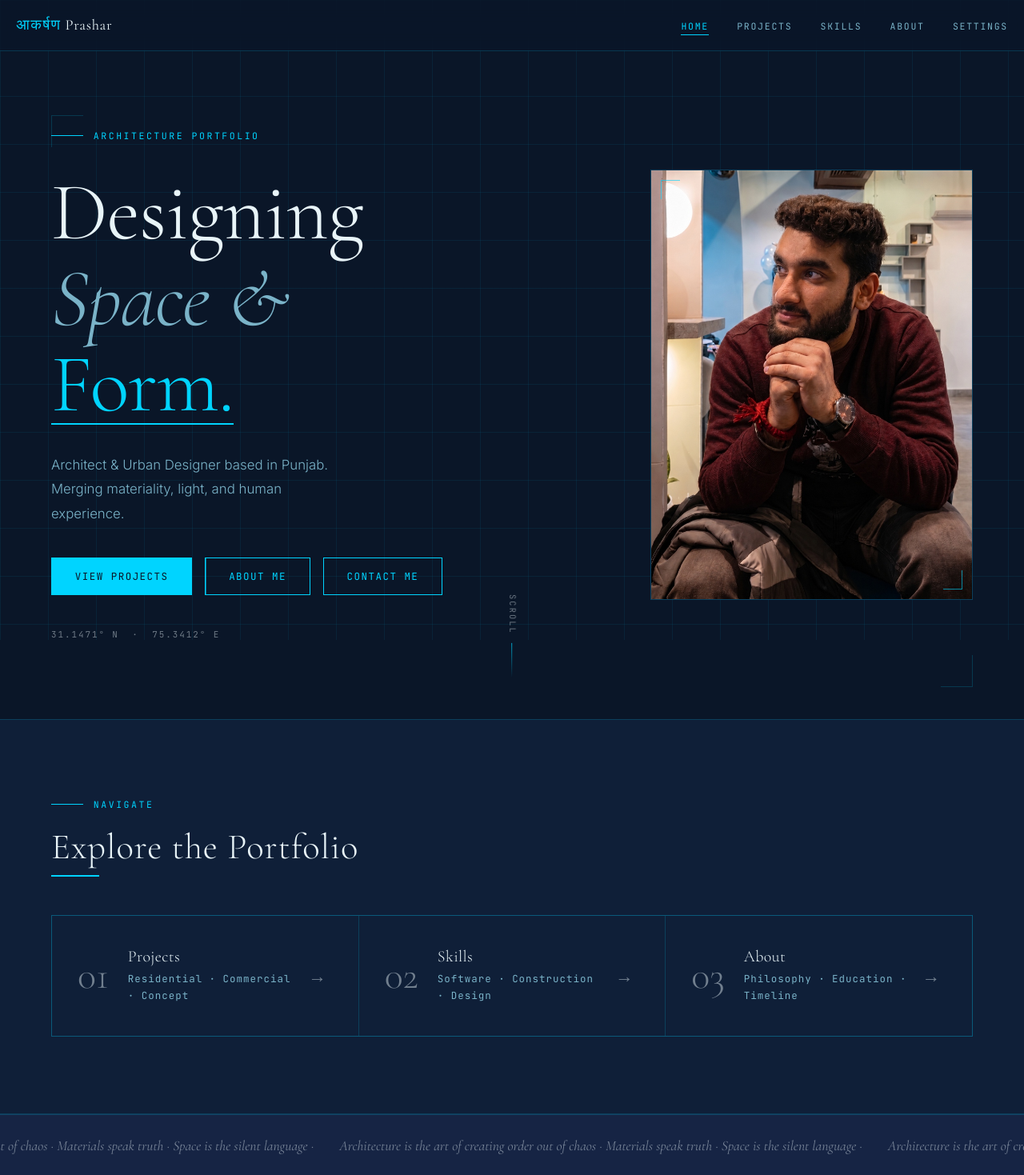
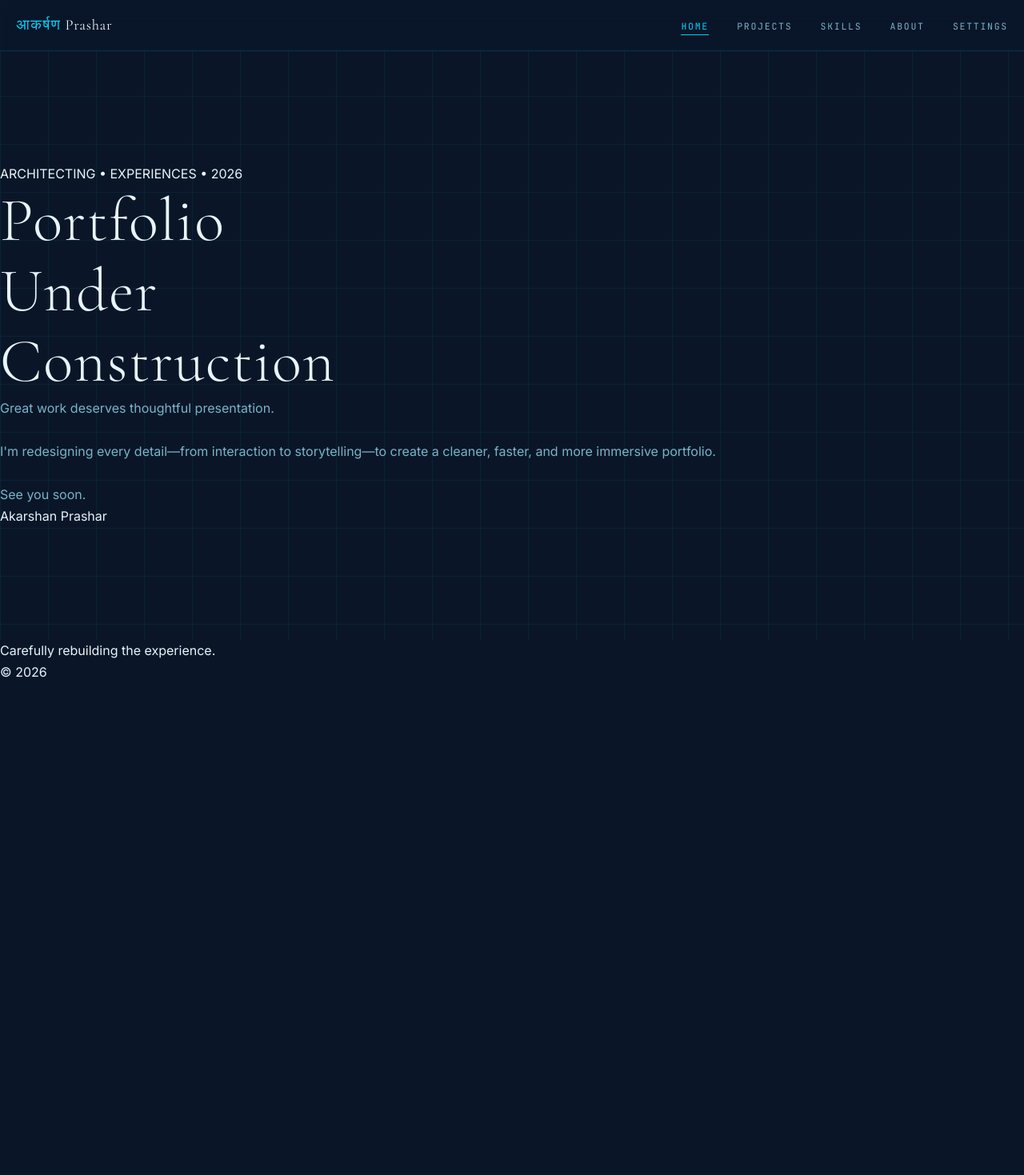
Before and after one commit to AkarshanPrashar/AkarshanPrashar.github.io, a Next.js app: page / in a window 1280 px wide. Shown: the top 1469 px of the page at 80% size. After the commit the page ends 864 px from the top, so only its background shows below. Built offline with nearby package versions, Linux system fonts and the light colour scheme.

Commit message:
Updated page.jsx for maintainence

```diff
--- a/app/page.jsx
+++ b/app/page.jsx
@@ -1,139 +1,254 @@
-'use client';
-import Link from 'next/link';
-import { useEffect, useRef } from 'react';
-import styles from './page.module.css';
+// 'use client';
+// import Link from 'next/link';
+// import { useEffect, useRef } from 'react';
+// import styles from './page.module.css';
 
-const quickLinks = [
-  { href: '/projects', label: 'Projects', desc: 'Residential · Commercial · Concept', num: '01' },
-  { href: '/skills', label: 'Skills', desc: 'Software · Construction · Design', num: '02' },
-  { href: '/about', label: 'About', desc: 'Philosophy · Education · Timeline', num: '03' },
-];
+// const quickLinks = [
+//   { href: '/projects', label: 'Projects', desc: 'Residential · Commercial · Concept', num: '01' },
+//   { href: '/skills', label: 'Skills', desc: 'Software · Construction · Design', num: '02' },
+//   { href: '/about', label: 'About', desc: 'Philosophy · Education · Timeline', num: '03' },
+// ];
 
-export default function HomePage() {
-  const heroRef = useRef(null);
+// export default function HomePage() {
+//   const heroRef = useRef(null);
 
-  // Parallax hero text on mouse move
-  useEffect(() => {
-    const hero = heroRef.current;
-    if (!hero) return;
-    const handle = (e) => {
-      const { innerWidth: W, innerHeight: H } = window;
-      const dx = (e.clientX / W - 0.5) * 18;
-      const dy = (e.clientY / H - 0.5) * 10;
-      hero.style.setProperty('--mx', `${dx}px`);
-      hero.style.setProperty('--my', `${dy}px`);
-    };
-    window.addEventListener('mousemove', handle);
-    return () => window.removeEventListener('mousemove', handle);
-  }, []);
+//   // Parallax hero text on mouse move
+//   useEffect(() => {
+//     const hero = heroRef.current;
+//     if (!hero) return;
+//     const handle = (e) => {
+//       const { innerWidth: W, innerHeight: H } = window;
+//       const dx = (e.clientX / W - 0.5) * 18;
+//       const dy = (e.clientY / H - 0.5) * 10;
+//       hero.style.setProperty('--mx', `${dx}px`);
+//       hero.style.setProperty('--my', `${dy}px`);
+//     };
+//     window.addEventListener('mousemove', handle);
+//     return () => window.removeEventListener('mousemove', handle);
+//   }, []);
 
-  // Fade-in on scroll
-  useEffect(() => {
-    const els = document.querySelectorAll('.fade-in');
-    const obs = new IntersectionObserver(
-      (entries) => entries.forEach(e => { if (e.isIntersecting) e.target.classList.add('visible'); }),
-      { threshold: 0.15 }
-    );
-    els.forEach(el => obs.observe(el));
-    return () => obs.disconnect();
-  }, []);
+//   // Fade-in on scroll
+//   useEffect(() => {
+//     const els = document.querySelectorAll('.fade-in');
+//     const obs = new IntersectionObserver(
+//       (entries) => entries.forEach(e => { if (e.isIntersecting) e.target.classList.add('visible'); }),
+//       { threshold: 0.15 }
+//     );
+//     els.forEach(el => obs.observe(el));
+//     return () => obs.disconnect();
+//   }, []);
 
+//   return (
+//     <div className={styles.page}>
+//       {/* ── HERO ── */}
+//       <section className={styles.hero} ref={heroRef}>
+//         <div className={`container ${styles.heroInner}`}>
+//           {/* ── Left: text content ── */}
+//           <div className={styles.heroText}>
+//             <div className={styles.heroLabel}>
+//               <span className="section-label">Architecture Portfolio</span>
+//             </div>
+
+//             <h1
+//               className={styles.heroTitle}
+//               style={{ transform: 'translate(var(--mx, 0), var(--my, 0))' }}
+//             >
+//               Designing<br />
+//               <em>Space &amp;</em><br />
+//               <span className={styles.heroAccent}>Form.</span>
+//             </h1>
+
+//             <p className={styles.heroSub}>
+//               Architect &amp; Urban Designer based in Punjab.<br />
+//               Merging materiality, light, and human experience.
+//             </p>
+
+//             <div className={styles.heroCtas}>
+//               <Link href="/projects" className="btn btn-filled">View Projects</Link>
+//               <Link href="/about" className="btn">About Me</Link>
+//               <Link href="/about#contact" className="btn">Contact Me</Link>
+//             </div>
+
+//             {/* Decorative coordinate text */}
+//             <div className={styles.coords}>
+//               <span>31.1471° N</span>
+//               <span className={styles.divider}>  ·  </span>
+//               <span>75.3412° E</span>
+//             </div>
+//           </div>
+
+//           {/* ── Right: architect image ── */}
+//           <div className={styles.heroImageWrap}>
+//             <div className={styles.heroImagePlaceholder}>
+//               <div className={styles.heroImageCornerTl} />
+//               <div className={styles.heroImageCornerBr} />
+//               <img
+//                 src="/architect.png"
+//                 alt="Architect"
+//                 className={styles.heroImage}
+//               />
+//             </div>
+//           </div>
+//         </div>
+
+//         {/* Scroll hint */}
+//         <div className={styles.scrollHint}>
+//           <span>Scroll</span>
+//           <div className={styles.scrollLine} />
+//         </div>
+
+//         {/* Decorative corner marks */}
+//         <div className={`${styles.hCorner} ${styles.hCornerTl}`} />
+//         <div className={`${styles.hCorner} ${styles.hCornerBr}`} />
+//       </section>
+
+//       {/* ── QUICK NAV ── */}
+//       <section className={`section ${styles.quickNav}`}>
+//         <div className="container">
+//           <p className="section-label fade-in">Navigate</p>
+//           <h2 className={`section-title fade-in`}>Explore the Portfolio</h2>
+//           <div className="accent-line fade-in" />
+
+//           <div className={`${styles.quickGrid} fade-in`}>
+//             {quickLinks.map(({ href, label, desc, num }) => (
+//               <Link key={href} href={href} className={styles.quickCard}>
+//                 <div className={styles.quickNum}>{num}</div>
+//                 <div className={styles.quickBody}>
+//                   <h3>{label}</h3>
+//                   <p>{desc}</p>
+//                 </div>
+//                 <div className={styles.quickArrow}>→</div>
+//               </Link>
+//             ))}
+//           </div>
+//         </div>
+//       </section>
+
+//       {/* ── PHILOSOPHY STRIP ── */}
+//       <section className={styles.philosophy}>
+//         <div className={styles.marqueeOuter}>
+//           <div className={styles.marqueeInner}>
+//             {Array(4).fill('Architecture is the art of creating order out of chaos · Materials speak truth · Space is the silent language ·  ').map((t, i) => (
+//               <span key={i}>{t}</span>
+//             ))}
+//           </div>
+//         </div>
+//       </section>
+//     </div>
+//   );
+// }
+
+
+
+
+
+
+
+
+
+
+
+
+
+
+
+
+
+
+
+
+
+
+
+
+
+
+
+
+
+
+
+// Under Maintainence Page
+
+import styles from "./page.module.css";
+
+export default function Home() {
   return (
-    <div className={styles.page}>
-      {/* ── HERO ── */}
-      <section className={styles.hero} ref={heroRef}>
-        <div className={`container ${styles.heroInner}`}>
-          {/* ── Left: text content ── */}
-          <div className={styles.heroText}>
-            <div className={styles.heroLabel}>
-              <span className="section-label">Architecture Portfolio</span>
-            </div>
+    <main className={styles.page}>
 
-            <h1
-              className={styles.heroTitle}
-              style={{ transform: 'translate(var(--mx, 0), var(--my, 0))' }}
-            >
-              Designing<br />
-              <em>Space &amp;</em><br />
-              <span className={styles.heroAccent}>Form.</span>
-            </h1>
+      <div className={styles.grid}></div>
 
-            <p className={styles.heroSub}>
-              Architect &amp; Urban Designer based in Punjab.<br />
-              Merging materiality, light, and human experience.
-            </p>
+      <div className={styles.blur1}></div>
+      <div className={styles.blur2}></div>
 
-            <div className={styles.heroCtas}>
-              <Link href="/projects" className="btn btn-filled">View Projects</Link>
-              <Link href="/about" className="btn">About Me</Link>
-              <Link href="/about#contact" className="btn">Contact Me</Link>
-            </div>
+      <section className={styles.hero}>
 
-            {/* Decorative coordinate text */}
-            <div className={styles.coords}>
-              <span>31.1471° N</span>
-              <span className={styles.divider}>  ·  </span>
-              <span>75.3412° E</span>
-            </div>
+        <div className={styles.left}>
+
+          <span className={styles.label}>
+            ARCHITECTING • EXPERIENCES • 2026
+          </span>
+
+          <h1>
+            Portfolio
+            <br />
+            Under
+            <br />
+            Construction
+          </h1>
+
+          <p>
+            Great work deserves thoughtful presentation.
+
+            <br /><br />
+
+            I'm redesigning every detail—from interaction
+            to storytelling—to create a cleaner, faster,
+            and more immersive portfolio.
+
+            <br /><br />
+
+            See you soon.
+          </p>
+
+          <div className={styles.signature}>
+            <div className={styles.line}></div>
+
+            <span>Akarshan Prashar</span>
           </div>
 
-          {/* ── Right: architect image ── */}
-          <div className={styles.heroImageWrap}>
-            <div className={styles.heroImagePlaceholder}>
-              <div className={styles.heroImageCornerTl} />
-              <div className={styles.heroImageCornerBr} />
-              <img
-                src="/architect.png"
-                alt="Architect"
-                className={styles.heroImage}
-              />
-            </div>
-          </div>
         </div>
 
-        {/* Scroll hint */}
-        <div className={styles.scrollHint}>
-          <span>Scroll</span>
-          <div className={styles.scrollLine} />
+        <div className={styles.right}>
+
+          <div className={styles.architecture}>
+
+            <div className={styles.square}></div>
+
+            <div className={styles.squareSmall}></div>
+
+            <div className={styles.circle}></div>
+
+            <div className={styles.cross}></div>
+
+          </div>
+
         </div>
 
-        {/* Decorative corner marks */}
-        <div className={`${styles.hCorner} ${styles.hCornerTl}`} />
-        <div className={`${styles.hCorner} ${styles.hCornerBr}`} />
       </section>
 
-      {/* ── QUICK NAV ── */}
-      <section className={`section ${styles.quickNav}`}>
-        <div className="container">
-          <p className="section-label fade-in">Navigate</p>
-          <h2 className={`section-title fade-in`}>Explore the Portfolio</h2>
-          <div className="accent-line fade-in" />
+      <footer>
 
-          <div className={`${styles.quickGrid} fade-in`}>
-            {quickLinks.map(({ href, label, desc, num }) => (
-              <Link key={href} href={href} className={styles.quickCard}>
-                <div className={styles.quickNum}>{num}</div>
-                <div className={styles.quickBody}>
-                  <h3>{label}</h3>
-                  <p>{desc}</p>
-                </div>
-                <div className={styles.quickArrow}>→</div>
-              </Link>
-            ))}
-          </div>
+        <div>
+          <span className={styles.dot}></span>
+
+          Carefully rebuilding the experience.
         </div>
-      </section>
 
-      {/* ── PHILOSOPHY STRIP ── */}
-      <section className={styles.philosophy}>
-        <div className={styles.marqueeOuter}>
-          <div className={styles.marqueeInner}>
-            {Array(4).fill('Architecture is the art of creating order out of chaos · Materials speak truth · Space is the silent language ·  ').map((t, i) => (
-              <span key={i}>{t}</span>
-            ))}
-          </div>
-        </div>
-      </section>
-    </div>
+        <div>© 2026</div>
+
+      </footer>
+
+    </main>
   );
 }
```
